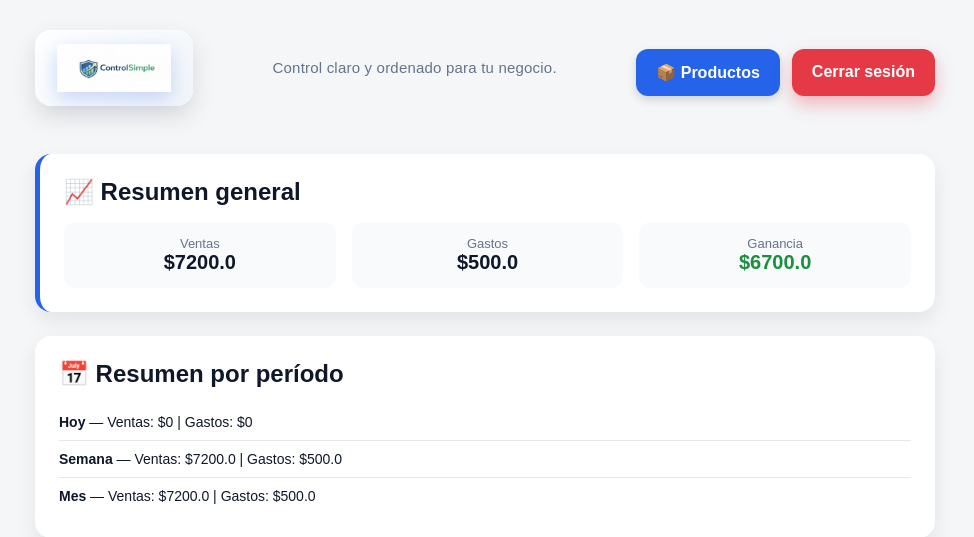
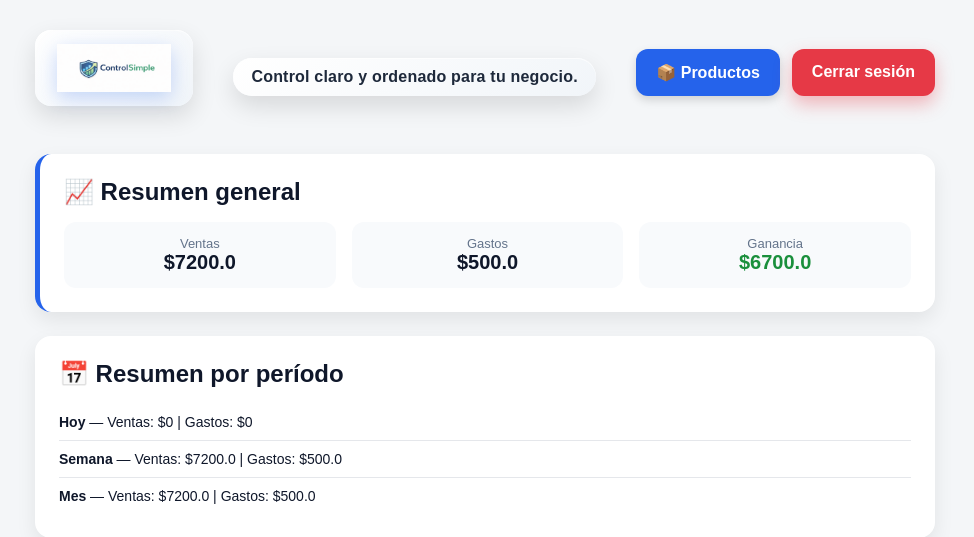
Before and after one commit to janier23/control-simple, a Flask app: page / in a window 1280 px wide. Shown: the top 537 px of the page, without its empty margins (155-1129 px from the left). Run offline with Flask 3, Linux system fonts and the light colour scheme; a user stored in the database is signed in; data comes from the database, SQL or seed files in the repository.

Commit message:
UI PRO: branding, logo flotante y login hero

```diff
--- a/frontend/static/css/style.css
+++ b/frontend/static/css/style.css
@@ -554,3 +554,37 @@ a {
     letter-spacing: 0.2px;
     margin-top: 6px;
 }
+
+/* HEADLINE / TAGLINE PRINCIPAL */
+
+.headline {
+    display: inline-block;
+    margin-top: 10px;
+    padding: 10px 18px;
+
+    font-size: 15px;
+    font-weight: 600;
+    color: #1e293b;
+    letter-spacing: 0.2px;
+
+    background: linear-gradient(145deg, #ffffff, #f1f5f9);
+    border-radius: 999px;
+
+    box-shadow:
+        0 10px 25px rgba(0,0,0,0.12),
+        inset 0 1px 0 rgba(255,255,255,0.7);
+
+    transition: transform 0.2s ease, box-shadow 0.2s ease;
+}
+
+/* Hover sutil (clicable psicológico) */
+.headline:hover {
+    transform: translateY(-2px);
+    box-shadow:
+        0 14px 30px rgba(0,0,0,0.16),
+        inset 0 1px 0 rgba(255,255,255,0.7);
+}
+
+.headline {
+    font-size: 16px;
+}
--- a/frontend/templates/index.html
+++ b/frontend/templates/index.html
@@ -16,9 +16,9 @@
                 alt="ControlSimple"
                 class="brand-logo">
         </div>
-        <p class="subtitulo">
+        <div class="headline">
             Control claro y ordenado para tu negocio.
-        </p>
+        </div>
 
         <div class="header-actions">
             {% if session["rol"] == "dueno" %}
```
